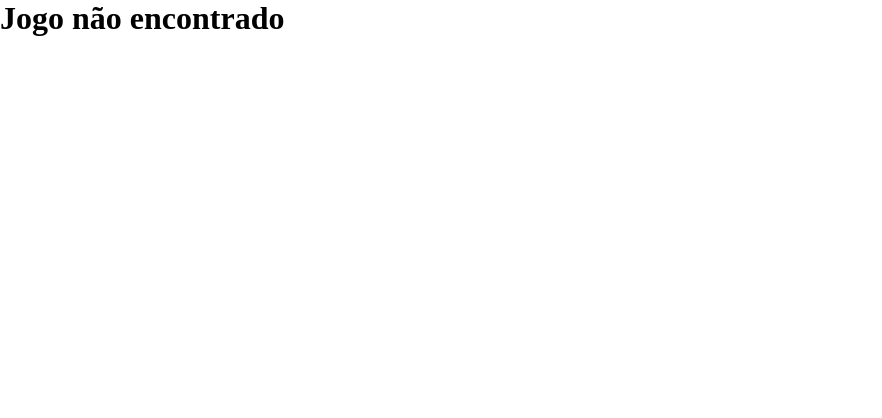
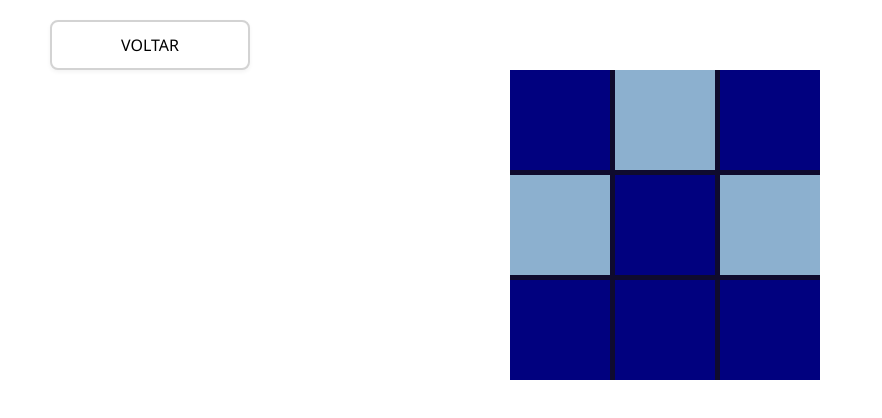
Before and after one commit to leandroxelor00/MindGames, a React app in the folder frontend/: page /game/visual-memory in a window 1280 px wide. Shown: the top 418 px of the page, without its empty margins (0-882 px from the left). Built offline with nearby package versions, Linux system fonts and the light colour scheme; the HTML template or start-up script is replaced by a standard one.

Commit message:
testes visual-memory

```diff
--- a/frontend/src/App.jsx
+++ b/frontend/src/App.jsx
@@ -2,12 +2,12 @@ import { Home } from "./pages/Home.jsx";
 import { GamePage } from "./pages/GamePage.jsx";
 
 import { Routes, Route } from "react-router-dom";
-import { Sandbox } from "./games/visual-memory/Sandbox.jsx";
+import { VisualMemory } from "./games/visual-memory/VisualMemory.jsx";
 
 function App() {
   return (
     <Routes>
-      <Route path="/" element={<Sandbox />} />
+      <Route path="/" element={<Home />} />
       <Route path="/game/:id" element={<GamePage />} />
     </Routes>
   );
--- a/frontend/src/games/registry.js
+++ b/frontend/src/games/registry.js
@@ -1,5 +1,6 @@
 import { MemoryMatch } from "./memory-match/MemoryMatch";
 import { StroopTest } from "./stroop-test/StroopTest";
+import { VisualMemory } from "./visual-memory/VisualMemory";
 
 export const gamesRegistry = [
   {
@@ -12,4 +13,9 @@ export const gamesRegistry = [
     name: "Stroop Teste",
     component: StroopTest,
   },
+  {
+    id: "visual-memory",
+    name: "Memoria Visual",
+    component: VisualMemory,
+  },
 ];
--- a/frontend/src/games/visual-memory/Sandbox.jsx
+++ /dev/null
@@ -1,6 +0,0 @@
-import { useSandbox } from "./useSandbox";
-
-export function Sandbox() {
-  const gameGrid = useSandbox();
-  return gameGrid;
-}
--- /dev/null
+++ b/frontend/src/games/visual-memory/VisualMemory.jsx
@@ -0,0 +1,19 @@
+import { useVisualMemory } from "./useVisualMemory";
+import styles from "./VisualMemory.module.css";
+
+export function VisualMemory() {
+  const { generateGrid, highlightedCells } = useVisualMemory();
+  console.log(highlightedCells);
+
+  return (
+    <div className={styles.gridContainer}>
+      {generateGrid().map((cell) =>
+        highlightedCells.has(cell) ? (
+          <div key={cell} className={styles.highlightedCell}></div>
+        ) : (
+          <div key={cell} className={styles.cell}></div>
+        )
+      )}
+    </div>
+  );
+}
--- /dev/null
+++ b/frontend/src/games/visual-memory/VisualMemory.module.css
@@ -0,0 +1,18 @@
+.gridContainer {
+  display: grid;
+  grid-template-columns: 1fr 1fr 1fr;
+
+  justify-self: center;
+  gap: 5px;
+  background-color: rgb(15, 11, 46);
+}
+
+.cell {
+  width: 100px;
+  aspect-ratio: 1/1;
+  background-color: rgb(1, 1, 127);
+}
+
+.highlightedCell {
+  background-color: rgb(140, 176, 207);
+}
--- a/frontend/src/games/visual-memory/useSandbox.js
+++ /dev/null
@@ -1,8 +0,0 @@
-export function useSandbox() {
-  function gameGrid() {
-    return Array.from({ length: 5 }, (_, index) => (
-      <div key={index}>Item {index}</div>
-    ));
-  }
-  return gameGrid;
-}
--- /dev/null
+++ b/frontend/src/games/visual-memory/useVisualMemory.js
@@ -0,0 +1,32 @@
+import { useEffect, useState } from "react";
+
+export function useVisualMemory() {
+  const [gridLength, setGridLength] = useState(9);
+  const [level, setLevel] = useState(1);
+  const [cells, setCells] = useState(3);
+  const [highlightedCells, setHighlightedCells] = useState(new Set());
+  const min = 0;
+  const max = gridLength - 1;
+
+  useEffect(() => {
+    generateHighlightedCells();
+  }, []);
+
+  function generateGrid() {
+    return Array.from({ length: gridLength }, (_, i) => i);
+  }
+
+  function randomPos(min, max) {
+    return Math.floor(Math.random() * (max - min + 1) + min);
+  }
+
+  function generateHighlightedCells() {
+    const newHighlightedCells = new Set();
+    while (newHighlightedCells.size < cells) {
+      newHighlightedCells.add(randomPos(min, max));
+    }
+    setHighlightedCells(newHighlightedCells);
+  }
+
+  return { generateGrid, highlightedCells };
+}
```
